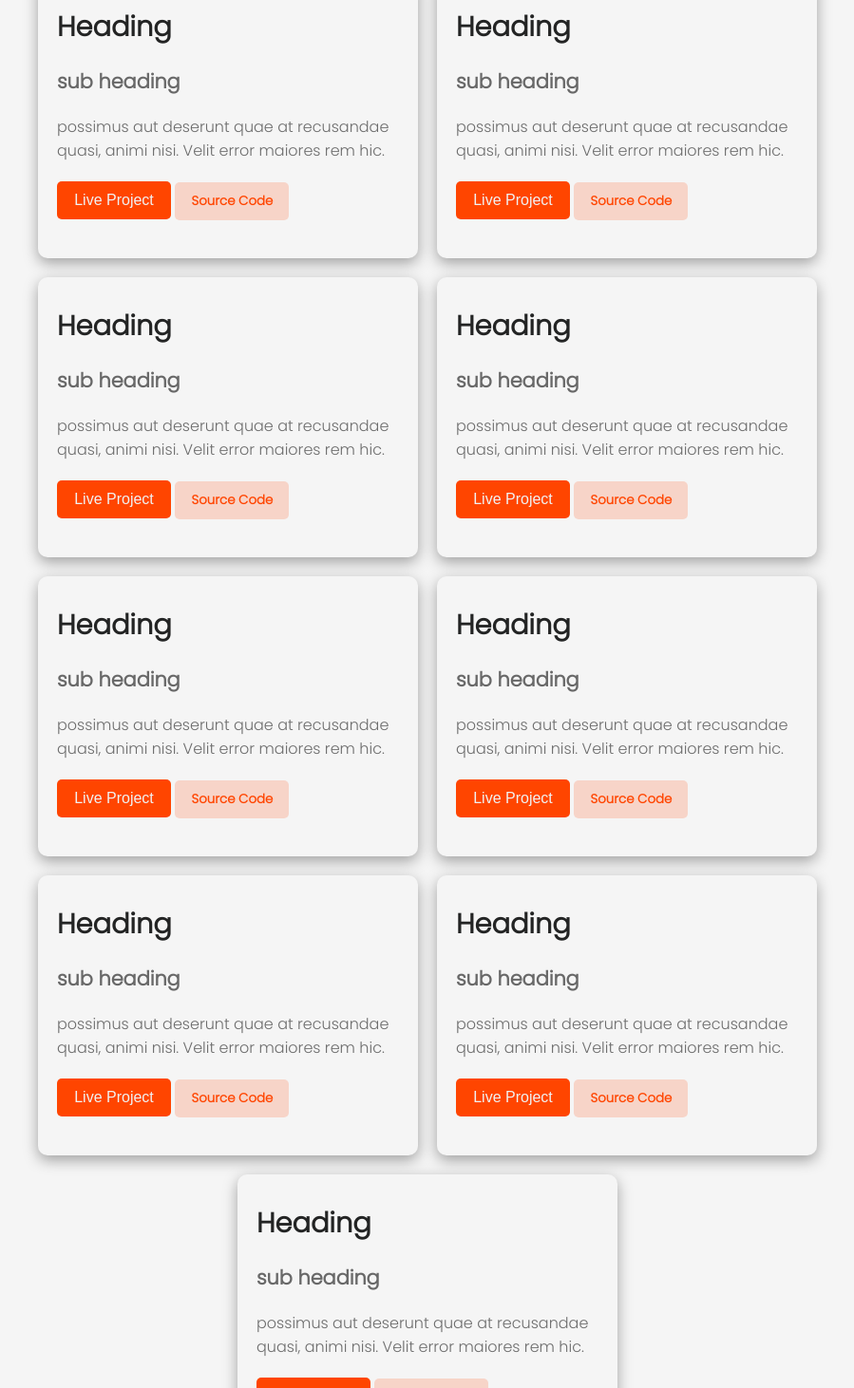
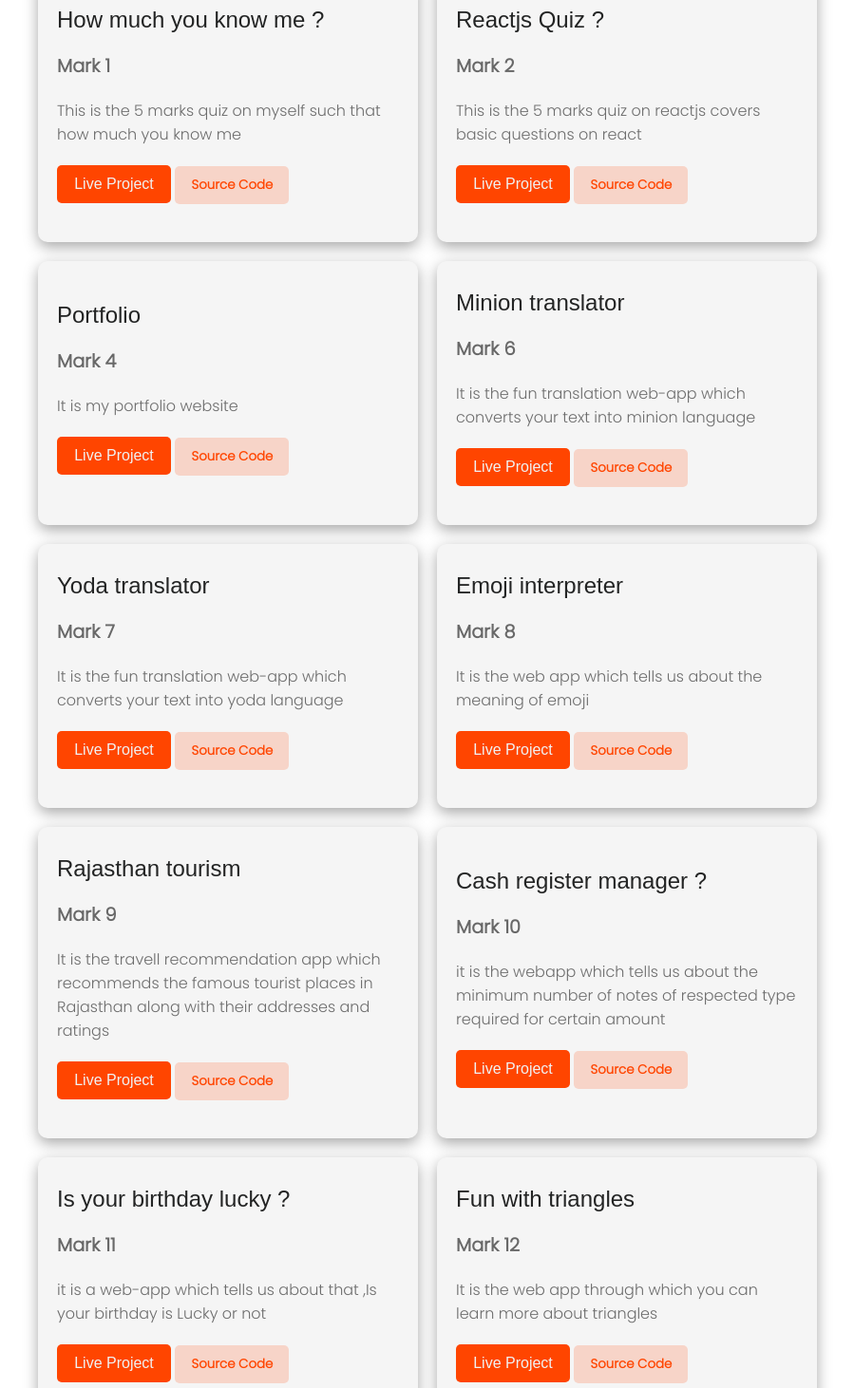
Before and after one commit to GanpatHada/ganpathada-portfolio, a React (Create React App) app: page /projects in a window 1280 px wide. Shown: the part 200-1662 px from the top of the page at 95% size, without its empty margins (190-1089 px from the left). Built offline with nearby package versions, Linux system fonts and the light colour scheme; a web font is replaced by a local one.

Commit message:
refactor app

```diff
--- a/src/App.css
+++ b/src/App.css
@@ -56,6 +56,9 @@ aside{
   transition: 0.3s ease-out;
   flex-direction: column;
 
+}
+a{
+  text-decoration: none;
 }
 aside ul{
   margin-top: 25px;
@@ -190,7 +193,7 @@ main h2::first-letter{
   color: var(--primarycolor);
 }
 .prevsblock p{
-  font-size: 1.2rem;
+  font-size: 1.1rem;
   color: #494949;
   margin: 20px 0px;
 }
@@ -236,8 +239,10 @@ main h2::first-letter{
   text-transform: capitalize;
 }
 .tertiarybtn{
-  background-color:rgb(226, 226, 226);
-  border: none;
+  background-color:#e9e9e9;
+  border: 2px solid #cacacacb;
+  border-top: none;
+  border-left: none;
   color: #3d3d3d;
   height: 45px;
   width: 130px;
@@ -249,8 +254,14 @@ main h2::first-letter{
   justify-content: center;
   font-weight: bold;
   cursor: pointer;
+  transition: 0.3s;
 
 }
+.tertiarybtn:hover{
+  border-color: rgb(167, 167, 167);
+  background-color:rgb(212, 212, 212);
+}
+
 .btngroup img{
   height: 1.3rem;
   width: 1.4rem;
@@ -278,6 +289,7 @@ main h2::first-letter{
 }
 #contactprev .primarybtn{
   font-size: 1.2rem;
+  background-color: #0076db;
 }
 footer{
   background-color: var(--primarycolor);
@@ -340,13 +352,13 @@ footer i{
 #projects{
   margin-top: 60px;
   padding: 20px;
-  background-color: whitesmoke;
+
 
 }
 #projects h1{
   color: #232424;
   text-align: center;
-  margin: 10px 0px;
+  margin: 20px 0px;
   text-transform: uppercase;
   font-family: 'Ubuntu', sans-serif;
 }
@@ -357,19 +369,22 @@ footer i{
   display: flex;
   justify-content: center;
   flex-wrap: wrap;
-  margin-top: 40px;
+  padding-top: 10px;
+
 
 }
 #cards h2{
   margin: 10px 0px;
   color: #232424;
-  font-size: 1.8rem;
+  font-size: 1.5rem;
+  font-family: Arial, Helvetica, sans-serif;
+  font-weight: normal;
 
 }
 #cards h4{
   margin: 10px 0px;
   color: #3d3d3dc4;
-  font-size: 1.3rem;
+  font-size: 1.2rem;
 }
 #cards p{
   margin: 10px 0px;
@@ -409,7 +424,7 @@ footer i{
     width: 40px;
   }
 
-  .primarybtn{
+  .primarybtn,.tertiarybtn{
     height: 40px;
   }
 
--- a/src/components/ContactPrev.js
+++ b/src/components/ContactPrev.js
@@ -14,7 +14,7 @@ const ContactPrev = () => {
                 </p>
                 <div className='btngroup'>
                 <button className='primarybtn'>Linked <i className="fa-brands fa-linkedin"></i></button>&nbsp;
-                <button className='tertiarybtn'><img src={gmail} alt="" /> &nbsp;Gmail</button>
+                <a href="mailto:hadaganpat42@gmail.com" target='_blank'><button className='tertiarybtn'><img src={gmail} alt="" /> &nbsp;Gmail</button></a>
                 </div>
             </div>
         </div>
--- a/src/components/Projects.js
+++ b/src/components/Projects.js
@@ -1,21 +1,18 @@
 import React from 'react'
 import ProjectsList from './ProjectsList'
-
+import Projectsdetails from './ProjectsDetails'
 const Projects = () => {
   return (
     <div id='projects'>
       <h1>Projects</h1>
       <div id="cards">
-        <ProjectsList/>
-        <ProjectsList/>
-        <ProjectsList/>
-        <ProjectsList/>
-        <ProjectsList/>
-        <ProjectsList/>
-        <ProjectsList/>
-        <ProjectsList/>
-        <ProjectsList/>
-
+        {
+          Projectsdetails.map((p,index)=>{
+            return(
+              <ProjectsList key={index} title={p.title} mark={p.mark} desc={p.desc} live={p.live} source={p.source}/>
+            )
+          })
+        }
       </div>
     </div>
   )
--- /dev/null
+++ b/src/components/ProjectsDetails.js
@@ -0,0 +1,91 @@
+const Projects=[
+
+    {
+        title:"How much you know me ?",
+        mark:"Mark 1",
+        desc:"This is the 5 marks quiz on myself such that how much you know me",
+        live:"https://replit.com/@GanpatHada/How-much-you-know-me?v=1",
+        source:"https://github.com/GanpatHada/neogcamp-CLI-QUIZ-1"
+    },
+    {
+        title:"Reactjs Quiz ?",
+        mark:"Mark 2",
+        desc:"This is the 5 marks quiz on reactjs covers basic questions on react",
+        live:"https://replit.com/@GanpatHada/Reactjs-Quiz?v=1",
+        source:"https://github.com/GanpatHada/neogcamp-CLI-QUIZ-2"
+    },
+    {
+        title:"Portfolio",
+        mark:"Mark 4",
+        desc:"It is my portfolio website",
+        live:"http://ganpathada-portfolio-sctp.vercel.app/",
+        source:"https://github.com/GanpatHada/ganpathada-portfolio"
+    },
+    {
+        title:"Minion translator",
+        mark:"Mark 6",
+        desc:"It is the fun translation web-app which converts your text into minion language",
+        live:"https://ganpathada-minion-translator.netlify.app",
+        source:"https://github.com/GanpatHada/neogcamp-minion_translator-miniproject"
+    },
+    {
+        title:"Yoda translator",
+        mark:"Mark 7",
+        desc:"It is the fun translation web-app which converts your text into yoda language",
+        live:"https://ganpathada-yoda-translator.netlify.app",
+        source:"https://github.com/GanpatHada/neogcamp-yoda_translator-miniproject"
+    },
+    {
+        title:"Emoji interpreter",
+        mark:"Mark 8",
+        desc:"It is the web app which tells us about the meaning of emoji",
+        live:"https://emojies-interpreter.netlify.app",
+        source:"https://github.com/GanpatHada/neogcamp-emoji-interpreter-minorproject"
+    },
+    {
+        title:"Rajasthan tourism",
+        mark:"Mark 9",
+        desc:"It is the travell recommendation app which recommends the famous tourist places in Rajasthan along with their addresses and ratings",
+        live:"https://rajasthan-tourism.netlify.app",
+        source:"https://github.com/GanpatHada/neogcamp-rajasthan_tourism-miniproject"
+    },
+    {
+        title:"Cash register manager ?",
+        mark:"Mark 10",
+        desc:"it is the webapp which tells us about the minimum number of notes of respected type required for certain amount",
+        live:"https://ganpathada-cash-register.netlify.app",
+        source:"https://github.com/GanpatHada/neogcamp-cash-register-minorproject"
+    },
+    {
+        title:"Is your birthday lucky ?",
+        mark:"Mark 11",
+        desc:"it is a web-app which tells us about that ,Is your birthday is Lucky or not",
+        live:"https://ganpat-birthday-lucky.netlify.app",
+        source:"https://github.com/GanpatHada/neogcamp-birthday-lucky-minorproject"
+    },
+    {
+        title:"Fun with triangles",
+        mark:"Mark 12",
+        desc:"It is the web app through which you can learn more about triangles ",
+        live:"https://ganpat-fwt.netlify.app",
+        source:"https://github.com/GanpatHada/neogcamp-fun_with_triangles-miniproject"
+    },
+    {
+        title:"Is your birthday palindrome ?",
+        mark:"Mark 13",
+        desc:"It is the web-app which checks the user birthday such that is birthday palindrome or not",
+        live:"https://ganpat-birthday-palindrome.netlify.app",
+        source:"https://github.com/GanpatHada/neogcamp-birthday-palindrome-minorproject"
+    },
+    {
+        title:"Profit or loss calculator",
+        mark:"Mark 14",
+        desc:"It is the web-app which calculates proft or loss with their respective percentages",
+        live:"https://ganpat-profitorloss.netlify.app",
+        source:"https://github.com/GanpatHada/neogcamp-PROFIT_OR_LOSS-minorproject"
+    },
+
+
+]
+
+export default Projects;
--- a/src/components/ProjectsList.js
+++ b/src/components/ProjectsList.js
@@ -1,16 +1,16 @@
 import React from 'react'
 
-const ProjectsList = () => {
+const ProjectsList = ({ title, mark, desc, live, source }) => {
   return (
     <div id="card1">
-          <h2>Heading</h2>
-          <h4>sub heading</h4>
-          <p> possimus aut deserunt quae at recusandae quasi, animi nisi. Velit error maiores rem hic.</p>
-          <div>
-            <button style={{height:"40px",width:"120px"}} className='primarybtn'>live Project</button>&nbsp;
-            <button style={{height:"40px",width:"120px"}} className='secondarybtn'>source code</button>
-          </div>
-        </div>
+      <h2>{title}</h2>
+      <h4>{mark}</h4>
+      <p>{desc}</p>
+      <div>
+        <a target='_blank' href={live}><button style={{ height: "40px", width: "120px" }} className='primarybtn'>live Project</button></a>&nbsp;
+        <a target='_blank' href={source}><button style={{ height: "40px", width: "120px" }} className='secondarybtn'>source code</button></a>
+      </div>
+    </div>
   )
 }
 
```
